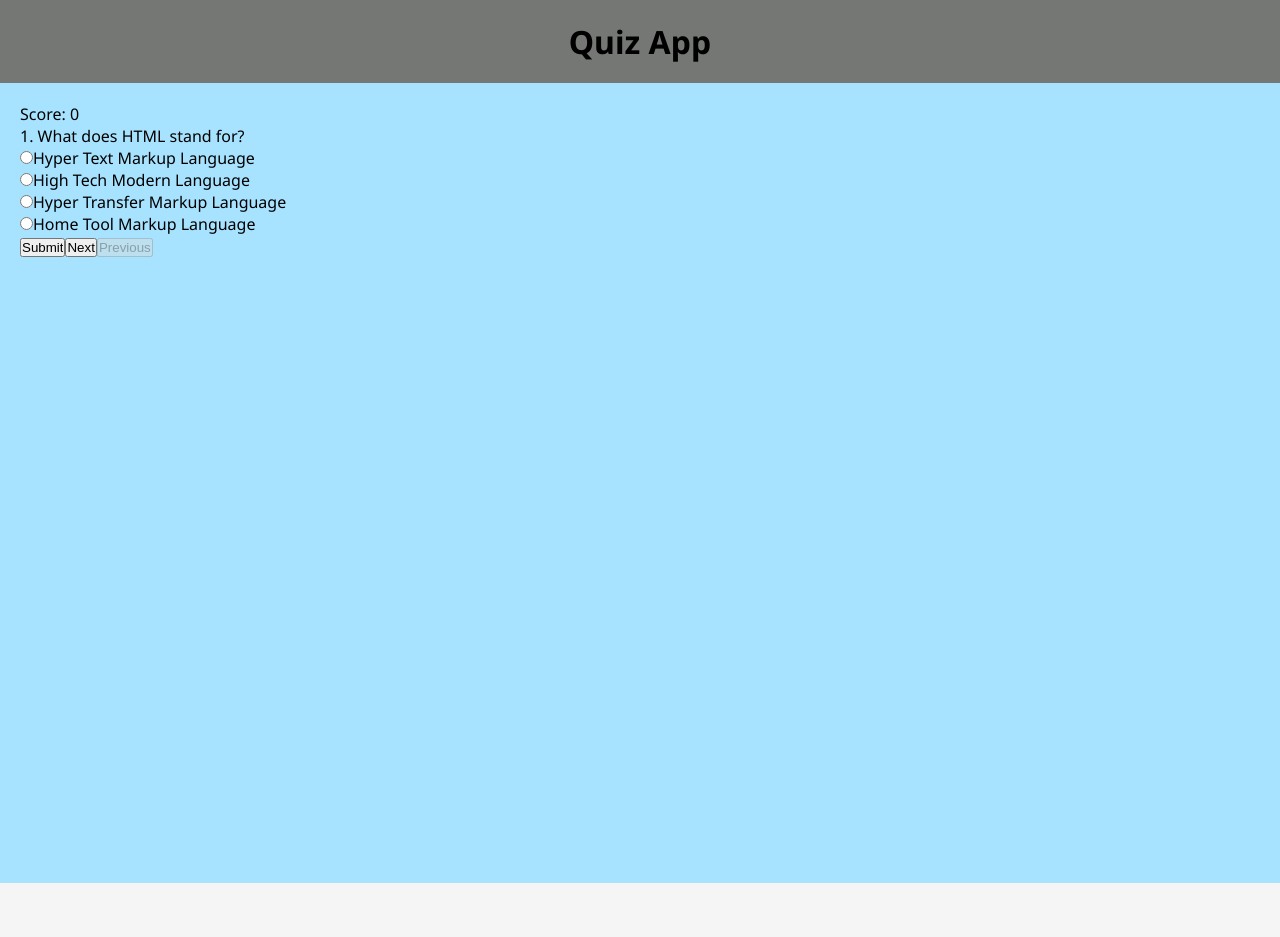
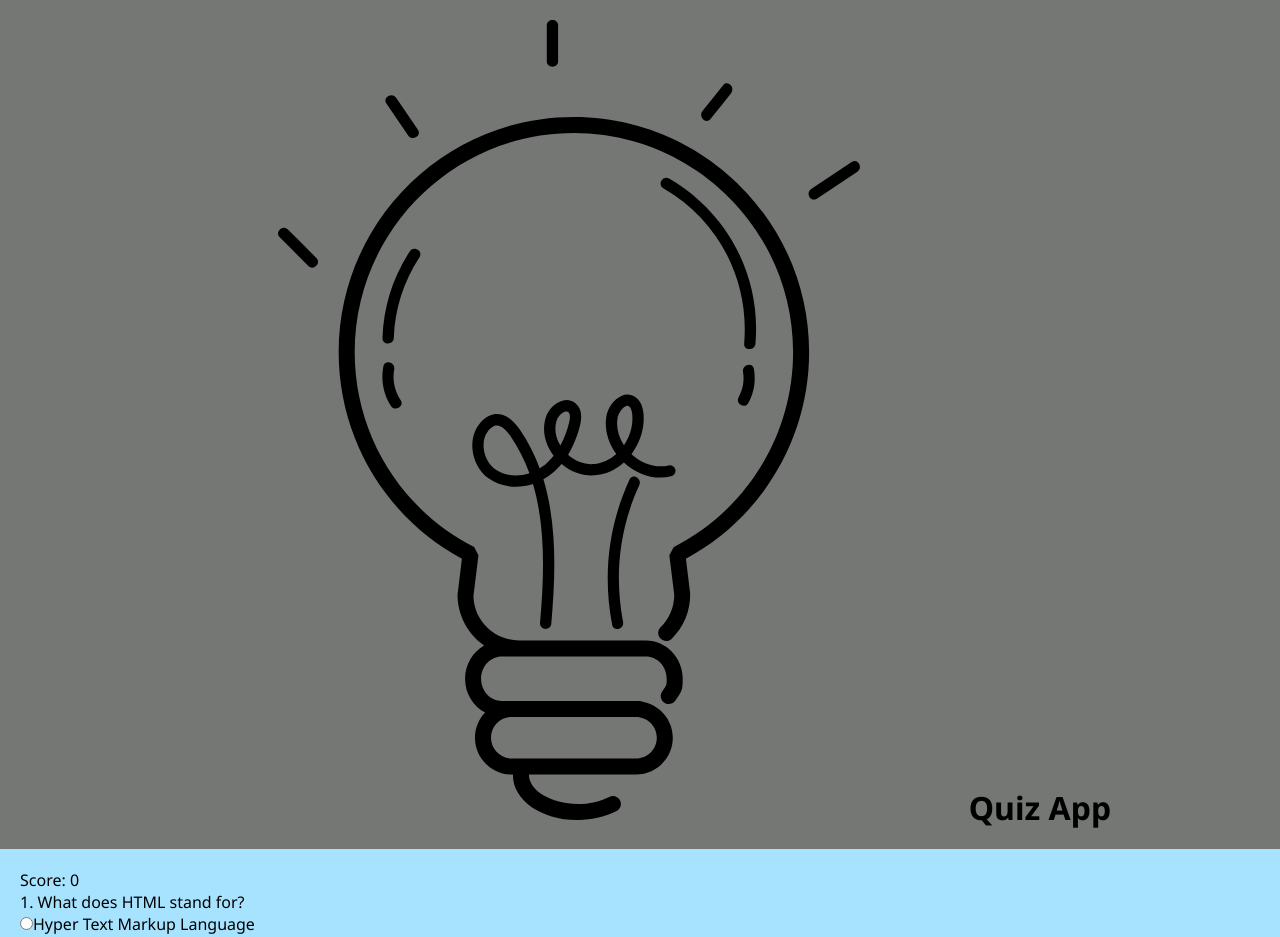
Before and after one commit to sahilkhan-777/quiz-app, a React (Vite) app: page / in a window 1280 px wide. Shown: the top 937 px of the page. Before the commit the page ends 883 px from the top, so only its background shows below. Built offline with nearby package versions, Linux system fonts and the light colour scheme.

Commit message:
Add the new header icon into the header component

```diff
--- a/src/components/Header.jsx
+++ b/src/components/Header.jsx
@@ -2,7 +2,12 @@ function Header(){
     return(
         <>
         <header className="header">
-            <h1>Quiz App</h1>
+            <h1>
+                <span className="icon">
+                    <img src="src/assets/icon.svg" alt="icon"/>
+                </span>
+                Quiz App
+            </h1>
         </header>
         </>
     )
```
